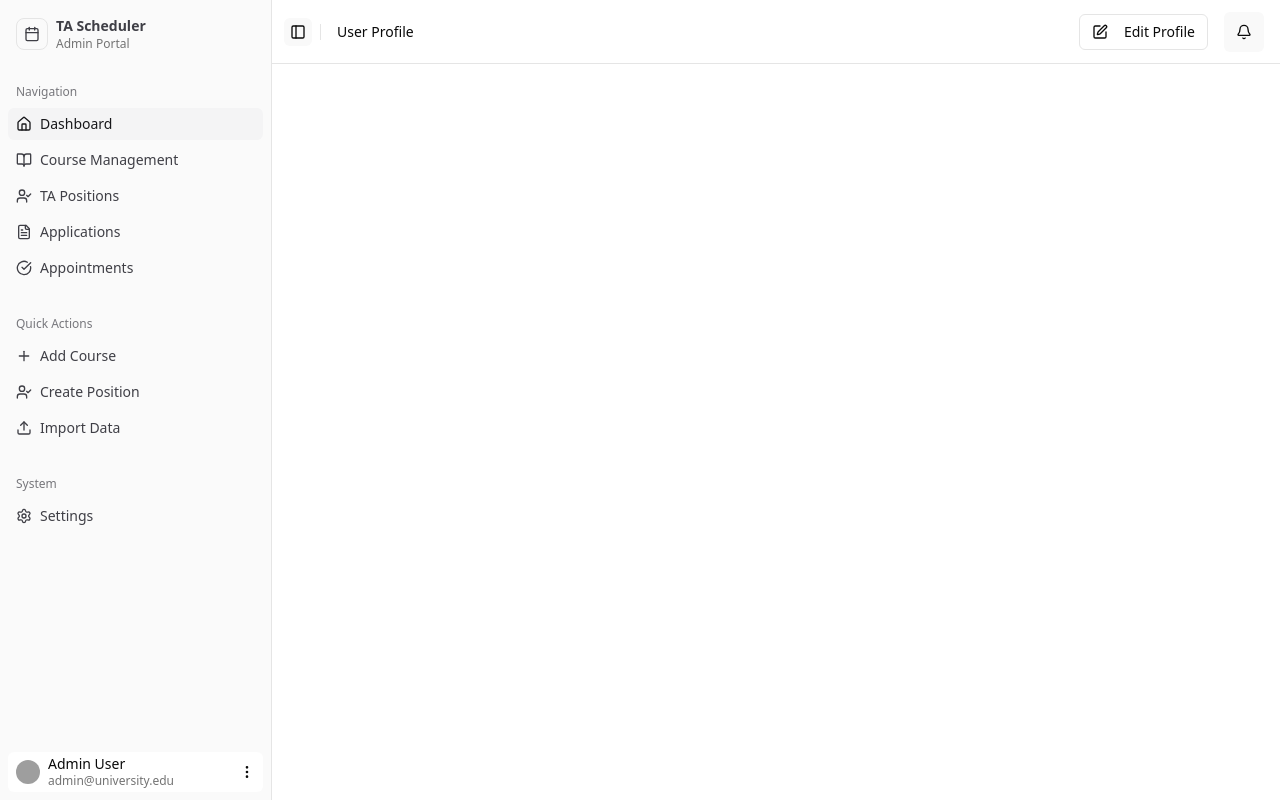
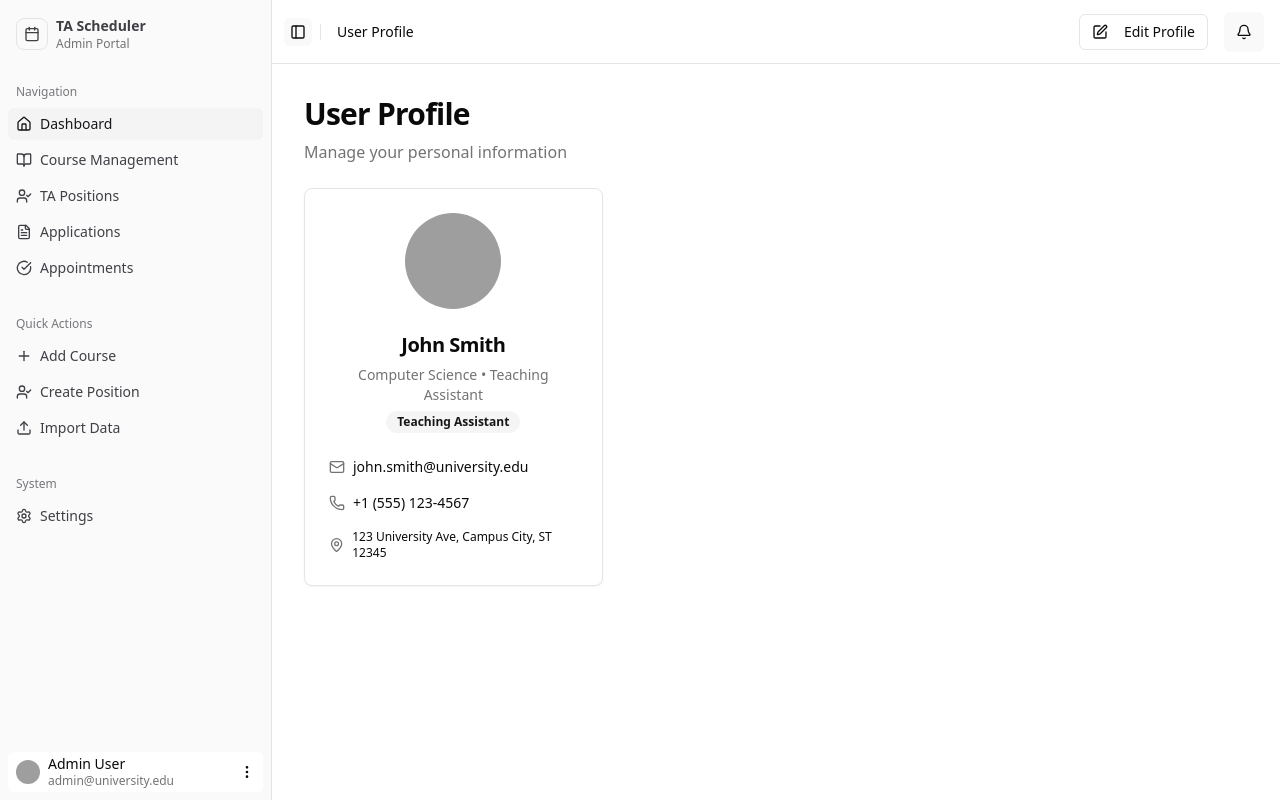
Before and after one commit to Varun2711/UBC_Capstone_TA_Management_Platform, a React (Vite) app in the folder app/frontend/ta-management/: page /user-profile-scheduler in a window 1280 px wide. Built offline with nearby package versions, Linux system fonts and the light colour scheme; no server answers; grey boxes are pictures that could not be loaded.

Commit message:
Complete Profile Overview Section

```diff
--- a/app/frontend/ta-management/src/pages/profile-page-scheduler.jsx
+++ b/app/frontend/ta-management/src/pages/profile-page-scheduler.jsx
@@ -99,6 +99,57 @@ export default function UserProfile() {
           </div>
         </header>
 
+        {/* Main Content */}
+        <main className="flex-1 space-y-6 p-4 md:p-8">
+          {/* Header Section */}
+          <div className="flex flex-col space-y-4">
+            <div className="flex flex-col space-y-2">
+              <h1 className="text-2xl md:text-3xl font-bold tracking-tight">User Profile</h1>
+              <p className="text-muted-foreground">Manage your personal information</p>
+            </div>
+          </div>
+
+          <div className="grid gap-6 md:grid-cols-3 md:items-start">
+            {/* Profile Overview */}
+            <Card className="md:col-span-1">
+              <CardHeader className="text-center">
+                <div className="flex justify-center mb-4">
+                  <Avatar className="h-24 w-24">
+                    <AvatarImage src="/placeholder.svg?height=96&width=96" alt="Profile" />
+                    <AvatarFallback className="text-lg">
+                      {userData.firstName[0]}
+                      {userData.lastName[0]}
+                    </AvatarFallback>
+                  </Avatar>
+                </div>
+                <CardTitle className="text-xl">
+                  {userData.firstName} {userData.lastName}
+                </CardTitle>
+                <CardDescription>
+                  {userData.department} • {userData.position}
+                </CardDescription>
+                <div className="flex justify-center mt-2">
+                  <Badge variant="secondary">Teaching Assistant</Badge>
+                </div>
+              </CardHeader>
+              <CardContent className="space-y-4">
+                <div className="flex items-center space-x-2 text-sm">
+                  <Mail className="h-4 w-4 text-muted-foreground" />
+                  <span>{userData.email}</span>
+                </div>
+                <div className="flex items-center space-x-2 text-sm">
+                  <Phone className="h-4 w-4 text-muted-foreground" />
+                  <span>{userData.phone}</span>
+                </div>
+                <div className="flex items-center space-x-2 text-sm">
+                  <MapPin className="h-4 w-4 text-muted-foreground" />
+                  <span className="text-xs">{userData.address}</span>
+                </div>
+              </CardContent>
+            </Card>
+
+          </div>
+        </main>
       </SidebarInset>
     </SidebarProvider>
   )
```
